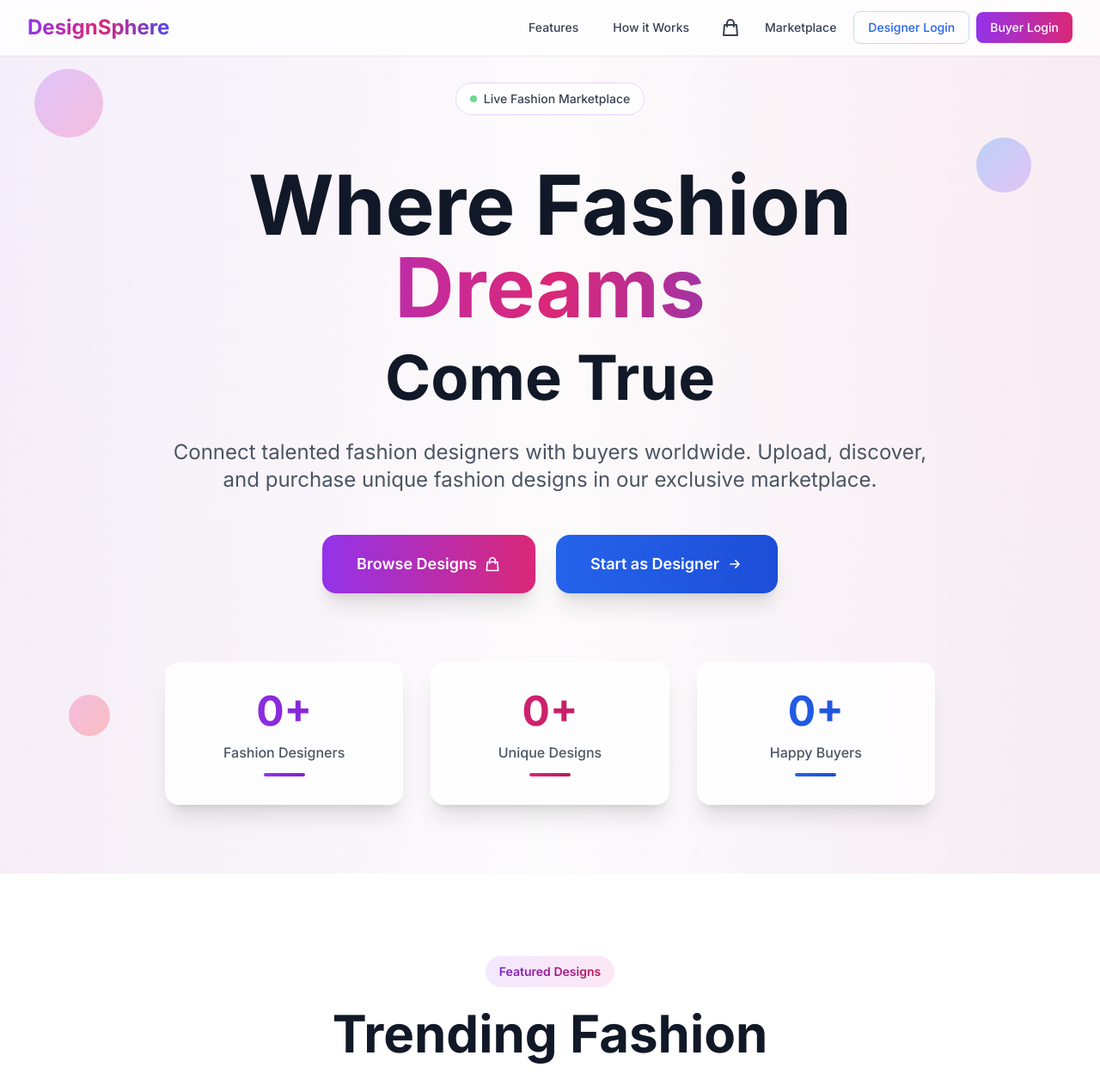
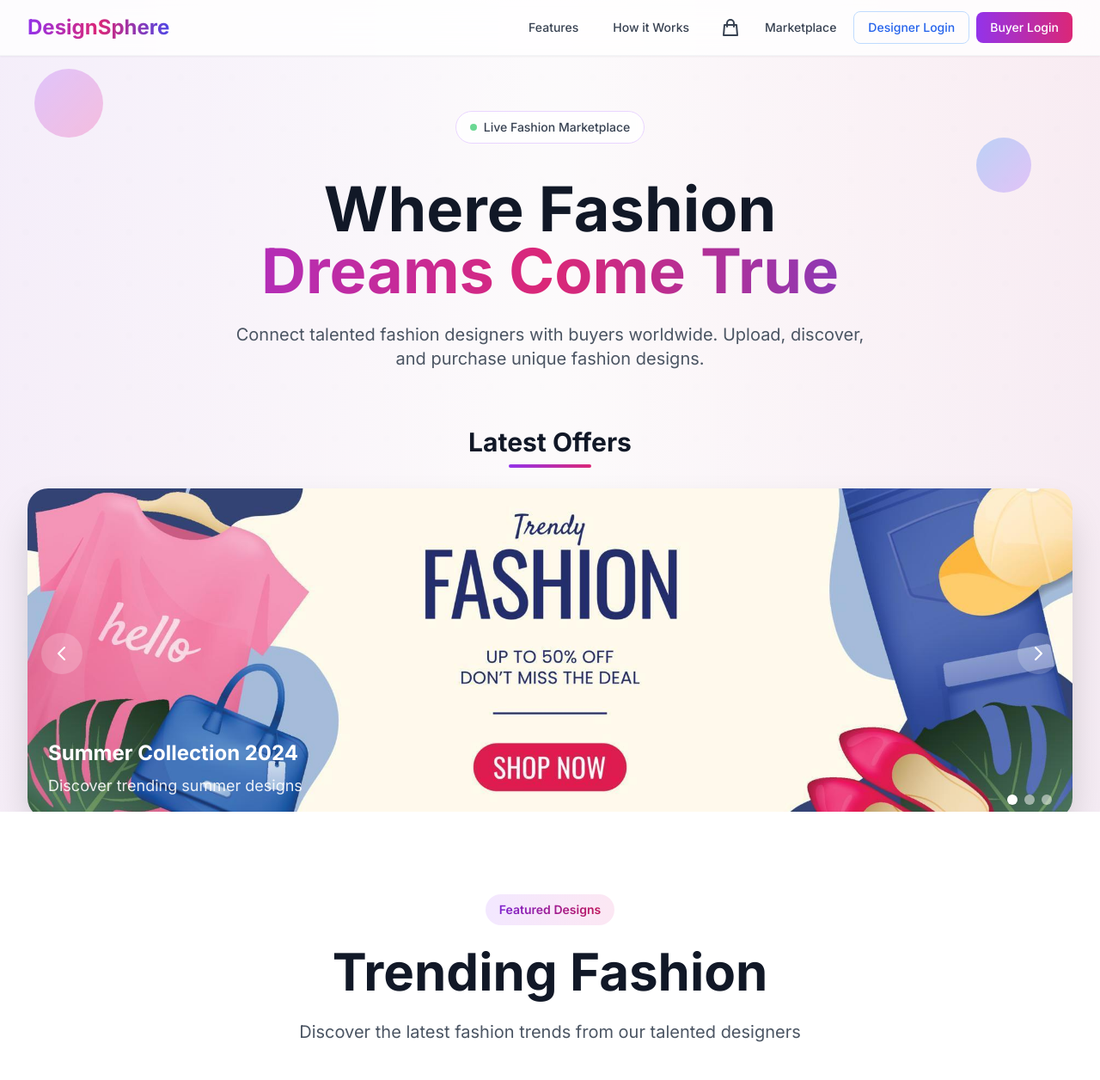
Before and after one commit to Imesh-Madushan-Dev/Fashion-Platform-Laravel, a Laravel app: template resources/views/welcome.blade.php in a window 1280 px wide. Shown: the top 1256 px of the page at 86% size. Run offline with Laravel 10, Linux system fonts and the light colour scheme; the template is opened without the code that fills it, so the values that code supplies are empty; some libraries are stand-ins or nearby versions.

Commit message:
added banner images

```diff
--- a/resources/views/welcome.blade.php
+++ b/resources/views/welcome.blade.php
@@ -32,7 +32,7 @@
         @include('components.navigation')
 
         <!-- Hero Section -->
-        <section class="relative pt-24 pb-20 min-h-screen flex items-center overflow-hidden">
+        <section class="relative pt-24 pb-12 min-h-screen overflow-hidden">
             <!-- Background Image with Overlay -->
             <div class="absolute inset-0 bg-gradient-to-br from-purple-900/20 via-pink-900/20 to-indigo-900/20"></div>
             <div class="absolute inset-0 bg-hero-pattern"></div>
@@ -43,28 +43,29 @@
             <div class="absolute top-40 right-20 w-16 h-16 bg-gradient-to-br from-blue-400 to-purple-400 rounded-full opacity-20 animate-pulse delay-1000"></div>
             <div class="absolute bottom-40 left-20 w-12 h-12 bg-gradient-to-br from-pink-400 to-red-400 rounded-full opacity-20 animate-pulse delay-2000"></div>
 
-            <div class="relative max-w-7xl mx-auto px-4 sm:px-6 lg:px-8 text-center">
-                <div class="mb-8">
-                    <div class="inline-flex items-center px-4 py-2 bg-white/80 backdrop-blur-sm rounded-full border border-purple-200 mb-6">
+            <!-- Top Half - Text Content -->
+            <div class="relative max-w-7xl mx-auto px-4 sm:px-6 lg:px-8 text-center" style="height: 50vh;">
+                <div class="flex flex-col justify-center h-full">
+                    <div class="mb-6">
+                        <div class="inline-flex items-center px-4 py-2 bg-white/80 backdrop-blur-sm rounded-full border border-purple-200 mb-4">
                             <span class="w-2 h-2 bg-green-500 rounded-full mr-2 animate-pulse"></span>
                             <span class="text-sm font-medium text-gray-700">Live Fashion Marketplace</span>
                         </div>
                     </div>
 
-                <h1 class="text-6xl md:text-7xl lg:text-8xl font-bold text-gray-900 mb-8 leading-tight">
+                    <h1 class="text-4xl md:text-6xl lg:text-7xl font-bold text-gray-900 mb-6 leading-tight">
                         Where Fashion
                         <span class="bg-gradient-to-r from-purple-600 via-pink-600 to-indigo-600 bg-clip-text text-transparent block">
-                        Dreams
+                            Dreams Come True
                         </span>
-                    <span class="text-5xl md:text-6xl lg:text-7xl">Come True</span>
                     </h1>
 
-                <p class="text-xl md:text-2xl text-gray-600 mb-12 max-w-4xl mx-auto leading-relaxed">
-                    Connect talented fashion designers with buyers worldwide. Upload, discover, and purchase unique fashion designs in our exclusive marketplace.
+                    <p class="text-lg md:text-xl text-gray-600 mb-8 max-w-3xl mx-auto leading-relaxed">
+                        Connect talented fashion designers with buyers worldwide. Upload, discover, and purchase unique fashion designs.
                     </p>
 
-                <div class="flex flex-col sm:flex-row gap-6 justify-center mb-16">
-                    <a href="{{ route('marketplace.index') }}" class="group bg-gradient-to-r from-purple-600 to-pink-600 hover:from-purple-700 hover:to-pink-700 text-white px-10 py-5 rounded-2xl text-lg font-semibold transition-all duration-300 transform hover:scale-105 shadow-xl hover:shadow-2xl">
+                    <!-- <div class="flex flex-col sm:flex-row gap-4 justify-center mb-8">
+                        <a href="{{ route('marketplace.index') }}" class="group bg-gradient-to-r from-purple-600 to-pink-600 hover:from-purple-700 hover:to-pink-700 text-white px-8 py-4 rounded-2xl text-lg font-semibold transition-all duration-300 transform hover:scale-105 shadow-xl hover:shadow-2xl">
                             <span class="flex items-center justify-center">
                                 Browse Designs
                                 <svg class="w-5 h-5 ml-2 group-hover:translate-x-1 transition-transform" fill="none" stroke="currentColor" viewBox="0 0 24 24">
@@ -72,7 +73,7 @@
                                 </svg>
                             </span>
                         </a>
-                    <a href="{{ url('/designer/register') }}" class="group bg-gradient-to-r from-blue-600 to-blue-700 hover:from-blue-700 hover:to-blue-800 text-white px-10 py-5 rounded-2xl text-lg font-semibold transition-all duration-300 transform hover:scale-105 shadow-xl hover:shadow-2xl">
+                        <a href="{{ url('/designer/register') }}" class="group bg-gradient-to-r from-blue-600 to-blue-700 hover:from-blue-700 hover:to-blue-800 text-white px-8 py-4 rounded-2xl text-lg font-semibold transition-all duration-300 transform hover:scale-105 shadow-xl hover:shadow-2xl">
                             <span class="flex items-center justify-center">
                                 Start as Designer
                                 <svg class="w-5 h-5 ml-2 group-hover:translate-x-1 transition-transform" fill="none" stroke="currentColor" viewBox="0 0 24 24">
@@ -80,24 +81,68 @@
                                 </svg>
                             </span>
                         </a>
+                    </div> -->
+
+
+                </div>
             </div>
 
-                <!-- Hero Stats with Enhanced Design -->
-                <div class="grid grid-cols-1 md:grid-cols-3 gap-8 mt-20">
-                    <div class="bg-white/80 backdrop-blur-sm rounded-2xl p-8 border border-white/20 shadow-xl hover:shadow-2xl transition-all duration-300 transform hover:scale-105">
-                        <div class="text-5xl font-bold bg-gradient-to-r from-purple-600 to-purple-700 bg-clip-text text-transparent mb-3">{{ $stats['designers_count'] ?? 0 }}+</div>
-                        <div class="text-gray-600 font-medium">Fashion Designers</div>
-                        <div class="w-12 h-1 bg-gradient-to-r from-purple-600 to-purple-700 rounded-full mx-auto mt-3"></div>
+            <!-- Bottom Half - Banner Slider -->
+            <div class="relative" style="height: 50vh;">
+                <div class="max-w-7xl mx-auto px-4 sm:px-6 lg:px-8 h-full">
+                    <!-- Banner Title -->
+                    <div class="text-center mb-6">
+                        <h2 class="text-2xl md:text-3xl font-bold text-gray-900 mb-2">Latest Offers</h2>
+                        <div class="w-24 h-1 bg-gradient-to-r from-purple-600 to-pink-600 rounded-full mx-auto"></div>
                     </div>
-                    <div class="bg-white/80 backdrop-blur-sm rounded-2xl p-8 border border-white/20 shadow-xl hover:shadow-2xl transition-all duration-300 transform hover:scale-105">
-                        <div class="text-5xl font-bold bg-gradient-to-r from-pink-600 to-pink-700 bg-clip-text text-transparent mb-3">{{ $stats['designs_count'] ?? 0 }}+</div>
-                        <div class="text-gray-600 font-medium">Unique Designs</div>
-                        <div class="w-12 h-1 bg-gradient-to-r from-pink-600 to-pink-700 rounded-full mx-auto mt-3"></div>
+
+                    <!-- Banner Slider Container -->
+                    <div class="relative width-auto h-96 overflow-hidden rounded-3xl shadow-2xl">
+                        <div id="banner-slider" class="flex transition-transform duration-500 ease-in-out h-full">
+                            <div class="min-w-full h-full relative">
+                                <img src="{{ asset('banners/1.png') }}" alt="Fashion Banner 1" class="w-full h-full object-cover">
+
+                                <div class="absolute bottom-6 left-6 text-white">
+                                    <h3 class="text-2xl font-bold mb-2">Summer Collection 2024</h3>
+                                    <p class="text-lg opacity-90">Discover trending summer designs</p>
                                 </div>
-                    <div class="bg-white/80 backdrop-blur-sm rounded-2xl p-8 border border-white/20 shadow-xl hover:shadow-2xl transition-all duration-300 transform hover:scale-105">
-                        <div class="text-5xl font-bold bg-gradient-to-r from-blue-600 to-blue-700 bg-clip-text text-transparent mb-3">{{ $stats['buyers_count'] ?? 0 }}+</div>
-                        <div class="text-gray-600 font-medium">Happy Buyers</div>
-                        <div class="w-12 h-1 bg-gradient-to-r from-blue-600 to-blue-700 rounded-full mx-auto mt-3"></div>
+                            </div>
+                            <div class="min-w-full h-full relative">
+                                <img src="{{ asset('banners/2.png') }}" alt="Fashion Banner 2" class="w-full h-full object-cover">
+
+                                <div class="absolute bottom-6 left-6 text-white">
+                                    <h3 class="text-2xl font-bold mb-2">Designer Spotlight</h3>
+                                    <p class="text-lg opacity-90">Featured creations by top designers</p>
+                                </div>
+                            </div>
+                            <div class="min-w-full h-full relative">
+                                <img src="{{ asset('banners/3.png') }}" alt="Fashion Banner 3" class="w-full h-full object-cover">
+
+                                <div class="absolute bottom-6 left-6 text-white">
+                                    <h3 class="text-2xl font-bold mb-2">Special Offers</h3>
+                                    <p class="text-lg opacity-90">Up to 50% off on selected designs</p>
+                                </div>
+                            </div>
+                        </div>
+
+                        <!-- Navigation Dots -->
+                        <div class="absolute bottom-4 right-6 flex space-x-2">
+                            <button class="banner-dot w-3 h-3 rounded-full bg-white/50 hover:bg-white transition-colors duration-200" data-slide="0"></button>
+                            <button class="banner-dot w-3 h-3 rounded-full bg-white/50 hover:bg-white transition-colors duration-200" data-slide="1"></button>
+                            <button class="banner-dot w-3 h-3 rounded-full bg-white/50 hover:bg-white transition-colors duration-200" data-slide="2"></button>
+                        </div>
+
+                        <!-- Navigation Arrows -->
+                        <button id="prev-banner" class="absolute left-4 top-1/2 transform -translate-y-1/2 w-12 h-12 bg-white/20 hover:bg-white/40 rounded-full flex items-center justify-center transition-colors duration-200">
+                            <svg class="w-6 h-6 text-white" fill="none" stroke="currentColor" viewBox="0 0 24 24">
+                                <path stroke-linecap="round" stroke-linejoin="round" stroke-width="2" d="M15 19l-7-7 7-7"/>
+                            </svg>
+                        </button>
+                        <button id="next-banner" class="absolute right-4 top-1/2 transform -translate-y-1/2 w-12 h-12 bg-white/20 hover:bg-white/40 rounded-full flex items-center justify-center transition-colors duration-200">
+                            <svg class="w-6 h-6 text-white" fill="none" stroke="currentColor" viewBox="0 0 24 24">
+                                <path stroke-linecap="round" stroke-linejoin="round" stroke-width="2" d="M9 5l7 7-7 7"/>
+                            </svg>
+                        </button>
                     </div>
                 </div>
             </div>
@@ -767,10 +812,97 @@
 
             // Profile dropdown functionality handled by Alpine.js
 
+            // Banner Slider functionality
+            let currentSlide = 0;
+            const totalSlides = 3;
+            let bannerInterval;
+
+            function updateBannerSlider() {
+                const slider = document.getElementById('banner-slider');
+                const dots = document.querySelectorAll('.banner-dot');
+
+                if (slider) {
+                    slider.style.transform = `translateX(-${currentSlide * 100}%)`;
+
+                    dots.forEach((dot, index) => {
+                        if (index === currentSlide) {
+                            dot.classList.add('bg-white');
+                            dot.classList.remove('bg-white/50');
+                        } else {
+                            dot.classList.add('bg-white/50');
+                            dot.classList.remove('bg-white');
+                        }
+                    });
+                }
+            }
+
+            function nextSlide() {
+                currentSlide = (currentSlide + 1) % totalSlides;
+                updateBannerSlider();
+            }
+
+            function prevSlide() {
+                currentSlide = (currentSlide - 1 + totalSlides) % totalSlides;
+                updateBannerSlider();
+            }
+
+            function goToSlide(slideIndex) {
+                currentSlide = slideIndex;
+                updateBannerSlider();
+            }
+
+            function startBannerSlideshow() {
+                bannerInterval = setInterval(nextSlide, 4000);
+            }
+
+            function stopBannerSlideshow() {
+                clearInterval(bannerInterval);
+            }
+
             // Add event listeners to cart buttons
             document.addEventListener('DOMContentLoaded', function() {
                 updateCartCount();
                 updateWishlistIcons();
+
+                // Initialize banner slider
+                updateBannerSlider();
+                startBannerSlideshow();
+
+                // Banner navigation event listeners
+                const nextBtn = document.getElementById('next-banner');
+                const prevBtn = document.getElementById('prev-banner');
+                const dots = document.querySelectorAll('.banner-dot');
+                const sliderContainer = document.querySelector('.relative.h-80');
+
+                if (nextBtn) {
+                    nextBtn.addEventListener('click', () => {
+                        stopBannerSlideshow();
+                        nextSlide();
+                        startBannerSlideshow();
+                    });
+                }
+
+                if (prevBtn) {
+                    prevBtn.addEventListener('click', () => {
+                        stopBannerSlideshow();
+                        prevSlide();
+                        startBannerSlideshow();
+                    });
+                }
+
+                dots.forEach((dot, index) => {
+                    dot.addEventListener('click', () => {
+                        stopBannerSlideshow();
+                        goToSlide(index);
+                        startBannerSlideshow();
+                    });
+                });
+
+                // Pause slideshow on hover
+                if (sliderContainer) {
+                    sliderContainer.addEventListener('mouseenter', stopBannerSlideshow);
+                    sliderContainer.addEventListener('mouseleave', startBannerSlideshow);
+                }
 
                 // Add to cart buttons
                 document.querySelectorAll('.add-to-cart-btn').forEach((btn) => {
```
Also changed, not shown: public/banners/1.png (added), public/banners/2.png (added), public/banners/3.png (added). Lines whose indentation alone changed are shown as unchanged.
